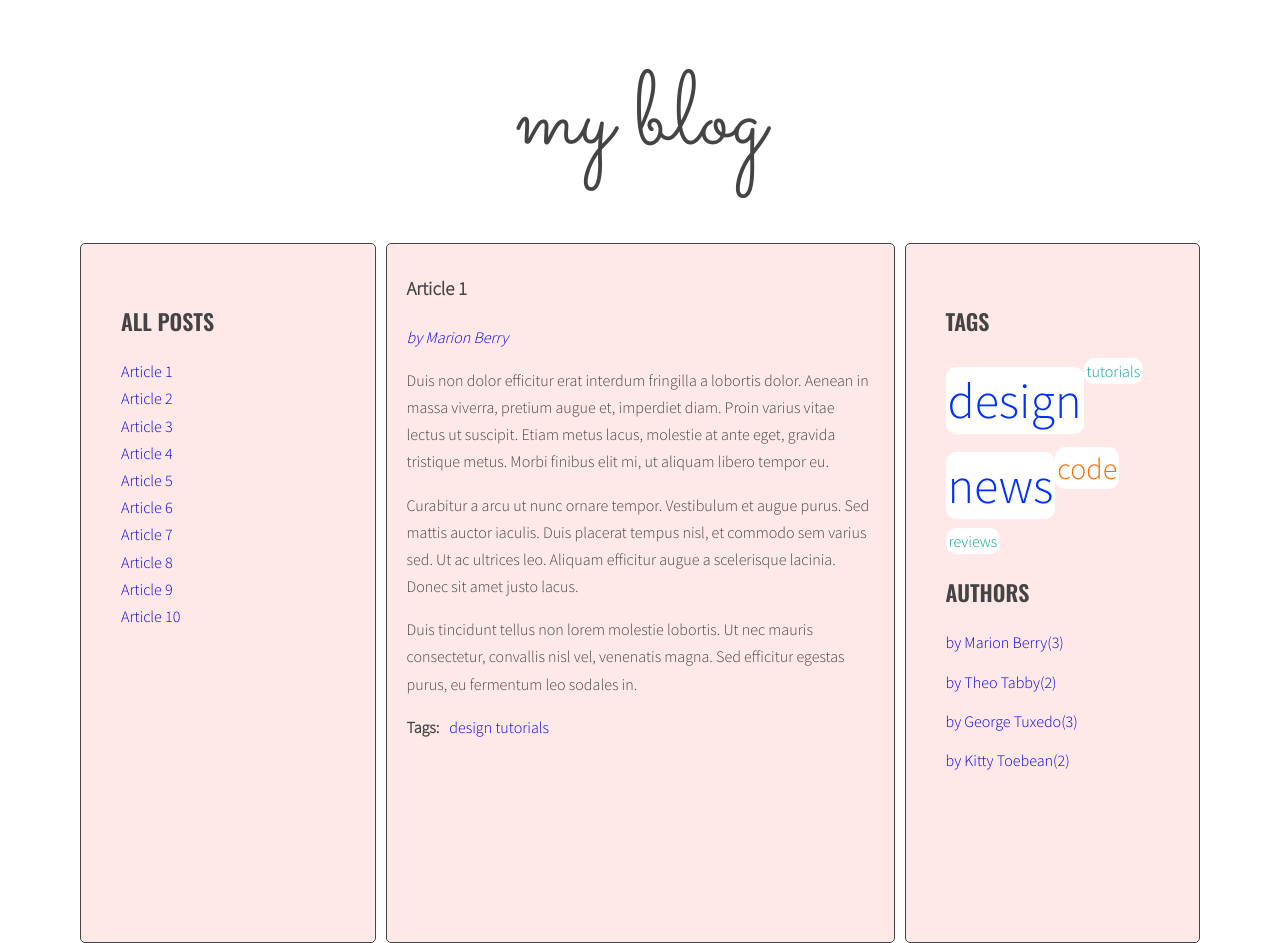
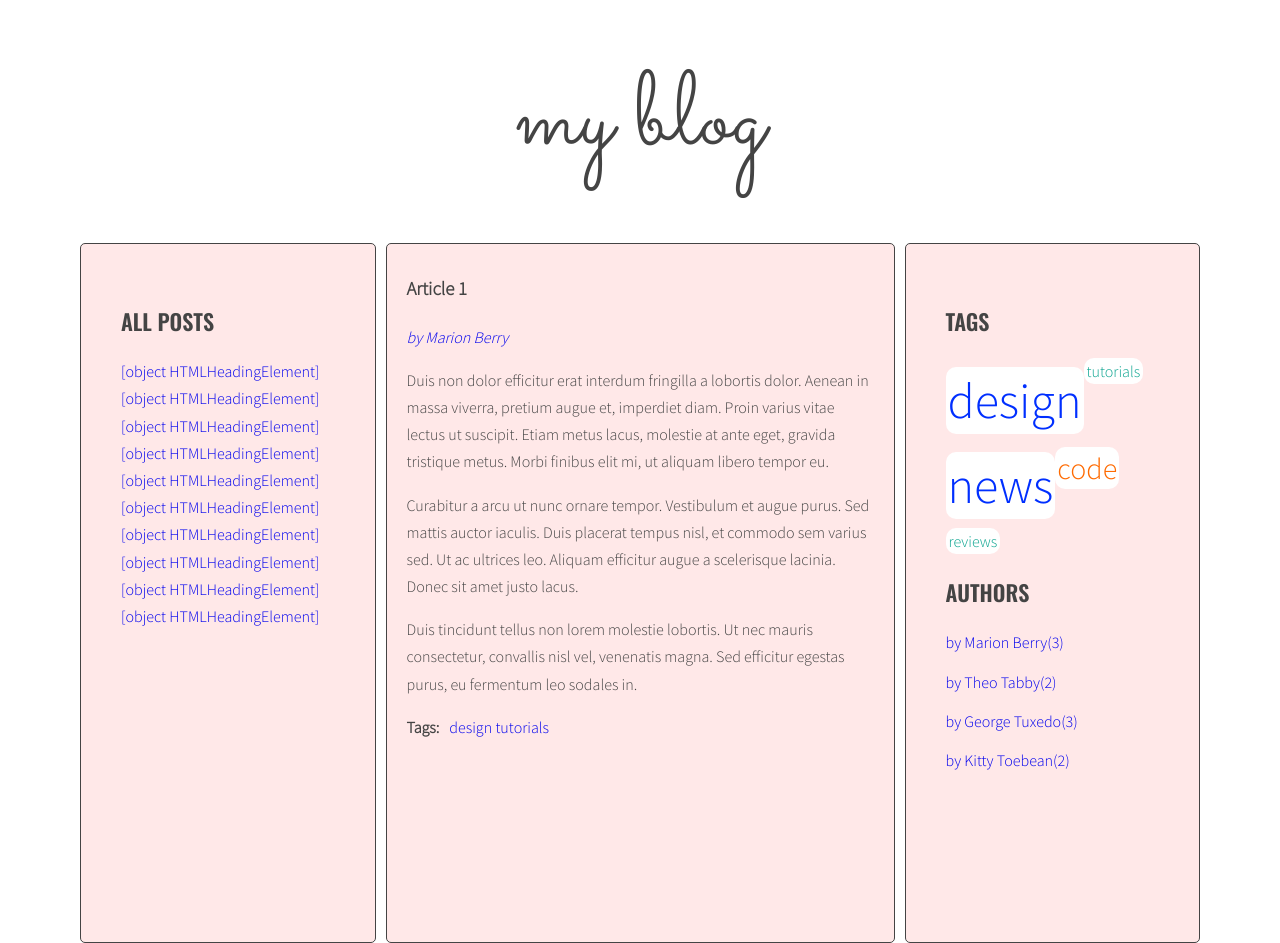
Before and after one commit to HannaNesterova/blog-JS, a website: page index.html in a window 1280 px wide. Drawn offline with nearby package versions, Linux system fonts and the light colour scheme.

Commit message:
Use templates for first column with articles"
"
""

```diff
--- a/index.html
+++ b/index.html
@@ -175,6 +175,11 @@
           </main>
         </div>
       </div>
+
+      <script id="template-article-link" type="text/x-handlebars-template">
+        <li><a href="#{{ id }}"><span>{{ title }}</span></a></li>
+      </script>
+
       <script src="https://cdnjs.cloudflare.com/ajax/libs/handlebars.js/4.1.0/handlebars.min.js"></script>
       <script src="js/script.js"></script>
 </body>
--- a/js/script.js
+++ b/js/script.js
@@ -1,5 +1,9 @@
+
 'use strict';
 
+const templates = {
+  articleLink: Handlebars.compile(document.querySelector('#template-article-link').innerHTML)
+};
 // ALL CONST
 const opts = {
   articleSelector: '.post',
@@ -68,15 +72,11 @@ function generateTitleLinks (customSelector = '') {
     const getTitle = articleTitle.innerHTML;
 
     /* create HTML of the link */
-    const createLink = `
-  <li>
-    <a href= "#${articleId}">
-      <span>${getTitle}</span>
-    </a>
-  </li>
-`;
+    const linkHTMLData = { id: articleId, title: articleTitle };
+    const linkHTML = templates.articleLink(linkHTMLData);
+
     /* insert link into titleList */
-    titleList.innerHTML = titleList.innerHTML + createLink;
+    titleList.innerHTML = titleList.innerHTML + linkHTML;
   }
 
   const links = document.querySelectorAll('.titles a');
```
